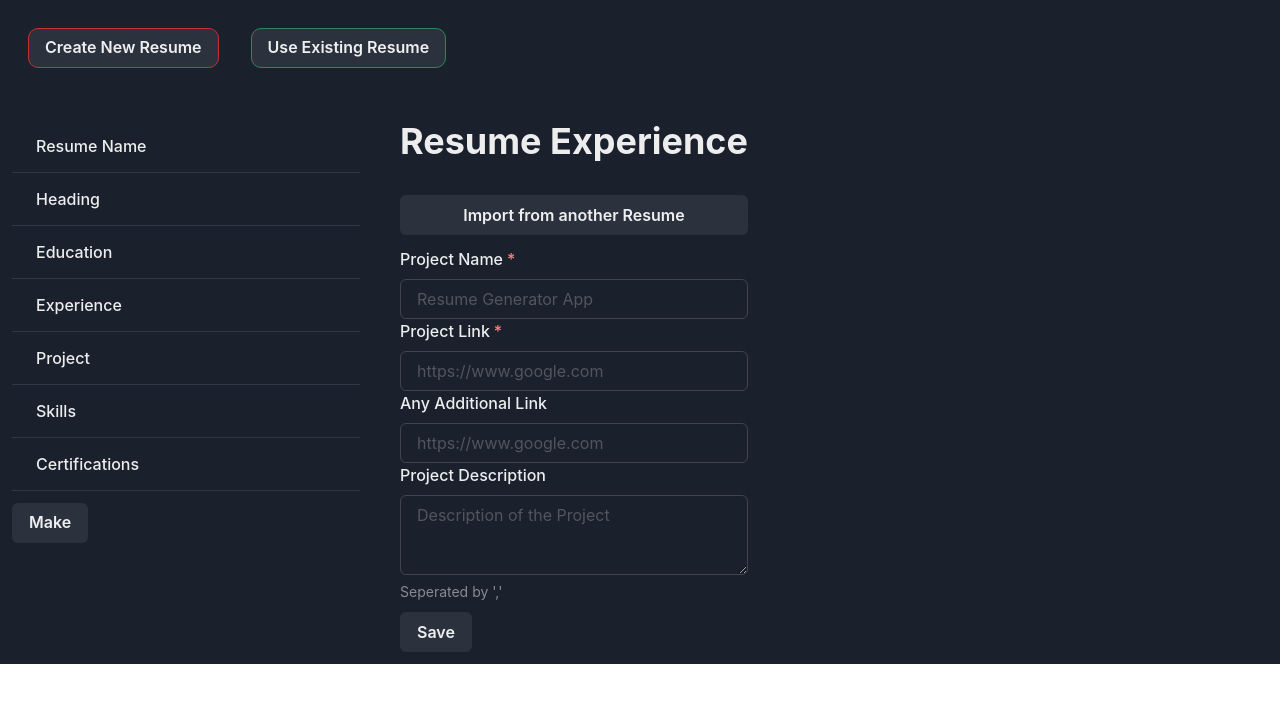
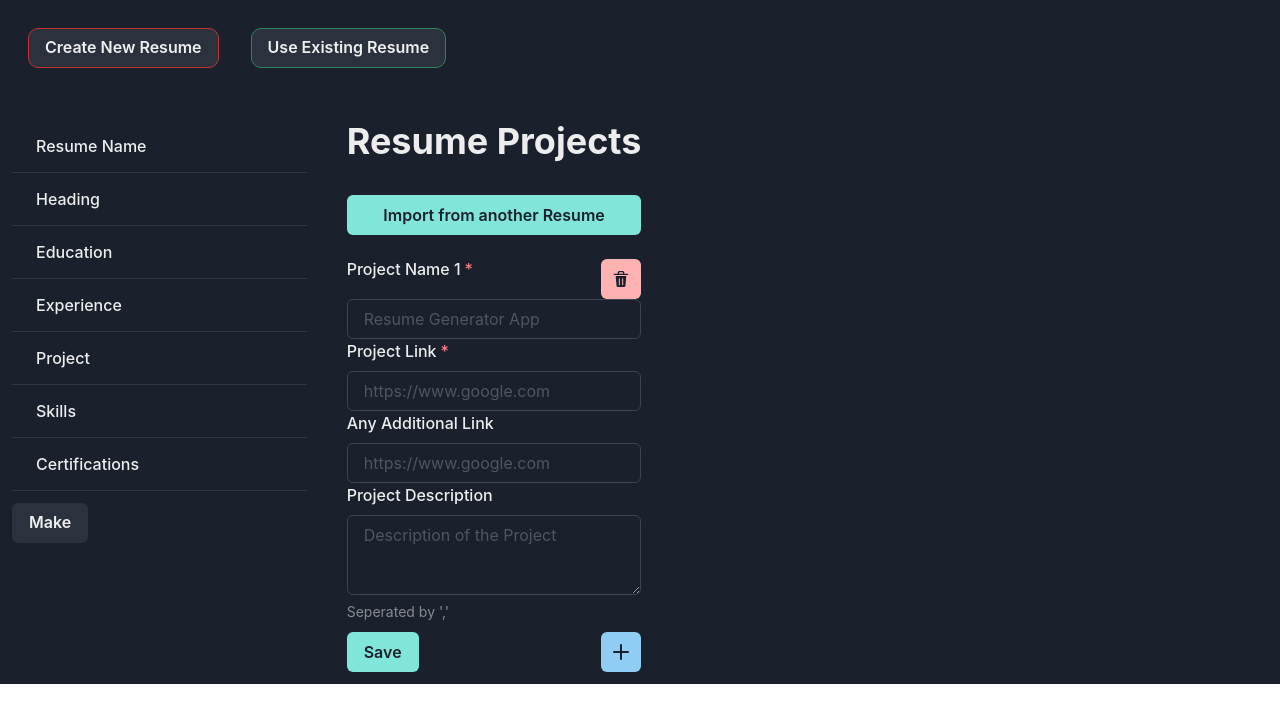
Before and after one commit to TheFJcurve/resume-generator-app, a React (Vite) app in the folder frontend/: page /resume/create/project in a window 1280 px wide. Shown: the top 722 px of the page. Built offline with nearby package versions, Linux system fonts and the light colour scheme.

Commit message:
added add remove capabilites for projects page

```diff
--- a/frontend/src/components/ExperiencePage.tsx
+++ b/frontend/src/components/ExperiencePage.tsx
@@ -71,8 +71,6 @@ const ExperiencePage = () => {
     data.splice(index, 1);
     setInputFields(data);
   };
-
-  console.log(inputFields);
 
   return (
     <SimpleGrid gap={2}>
--- a/frontend/src/components/ProjectPage.tsx
+++ b/frontend/src/components/ProjectPage.tsx
@@ -7,77 +7,132 @@ import {
   Textarea,
   FormHelperText,
   Heading,
+  HStack,
+  IconButton,
+  Box,
 } from "@chakra-ui/react";
 import { Form } from "react-router-dom";
 import useResume from "../hooks/useResume";
+import { AddIcon, DeleteIcon } from "@chakra-ui/icons";
+import { useState } from "react";
 
 const ProjectPage = () => {
   const { resume, dispatch } = useResume();
+  const defaultField = [
+    {
+      projectName: "",
+      projectLink: "",
+      additionalLink: "",
+      description: "",
+    },
+  ];
+  const [inputFields, setInputFields] = useState(
+    resume
+      ? resume.projects?.length === 0
+        ? defaultField
+        : resume?.projects
+      : defaultField
+  );
 
   const handleSubmit = (e: React.FormEvent<HTMLFormElement>) => {
     e.preventDefault();
     const data = new FormData(e.currentTarget);
-    const newProject = [
-      {
-        projectName: data.get("projectName") as string,
-        projectLink: data.get("projectLink") as string,
-        additionalLink: data.get("additionalLink") as string,
-        description: data.get("description") as string,
-      },
-    ];
+
+    // Create an array of education objects from the form data
+    const newProjects = Array.from(
+      { length: inputFields.length },
+      (_, index) => ({
+        projectName: data.get(`projectName${index}`) as string,
+        projectLink: data.get(`projectLink${index}`) as string,
+        additionalLink: data.get(`additionalLink${index}`) as string,
+        description: data.get(`description${index}`) as string,
+      })
+    );
 
     dispatch({
       type: "UPDATE_RESUME",
       field: "projects",
-      value: newProject,
+      value: newProjects,
     });
+
+    setInputFields(newProjects);
+  };
+
+  const addField = () => {
+    setInputFields([...inputFields, defaultField[0]]);
+  };
+
+  const removeField = (index: number) => {
+    let data = [...inputFields];
+    data.splice(index, 1);
+    setInputFields(data);
   };
 
   return (
     <SimpleGrid gap={3}>
-      <Heading marginBottom={5}>Resume Experience</Heading>
-      <Button>Import from another Resume</Button>
+      <Heading marginBottom={5}>Resume Projects</Heading>
+      <Button colorScheme="teal">Import from another Resume</Button>
       <Form onSubmit={handleSubmit}>
+        {inputFields.map((input, index) => (
+          <Box key={index}>
             <FormControl isRequired>
-          <FormLabel>Project Name</FormLabel>
+              <HStack>
+                <FormLabel>Project Name {index + 1}</FormLabel>
+                <IconButton
+                  style={{ marginLeft: "auto" }}
+                  onClick={() => removeField(index)}
+                  colorScheme="red"
+                  marginTop={3}
+                  icon={<DeleteIcon />}
+                  aria-label="remove"
+                />
+              </HStack>
               <Input
-            name="projectName"
+                name={`projectName${index}`}
                 placeholder="Resume Generator App"
-            defaultValue={resume?.projects.map((e) => e.projectName)}
+                defaultValue={input.projectName}
               />
             </FormControl>
             <FormControl isRequired>
               <FormLabel>Project Link</FormLabel>
               <Input
-            name="projectLink"
+                name={`projectLink${index}`}
                 placeholder="https://www.google.com"
-            defaultValue={resume?.projects.map((e) => e.projectLink)}
+                defaultValue={input.projectLink}
               />
             </FormControl>
             <FormControl>
               <FormLabel>Any Additional Link</FormLabel>
               <Input
-            name="additionalLink"
+                name={`additionalLink${index}`}
                 placeholder="https://www.google.com"
-            defaultValue={resume?.projects.map((e) =>
-              e.additionalLink ? e.additionalLink : ""
-            )}
+                defaultValue={input.additionalLink ? input.additionalLink : ""}
               />
             </FormControl>
             <FormControl>
               <FormLabel>Project Description</FormLabel>
               <Textarea
-            name="description"
+                name={`description${index}`}
                 placeholder="Description of the Project"
-            defaultValue={resume?.projects.map((e) =>
-              e.description ? e.description : ""
-            )}
+                defaultValue={input.description ? input.description : ""}
               />
               <FormHelperText>Seperated by ',' </FormHelperText>
             </FormControl>
-        <Button marginTop={3} type="submit">
+          </Box>
+        ))}
+        <HStack>
+          <Button colorScheme="teal" marginTop={3} type="submit">
             Save
           </Button>
+          <IconButton
+            style={{ marginLeft: "auto" }}
+            onClick={addField}
+            colorScheme="blue"
+            marginTop={3}
+            icon={<AddIcon />}
+            aria-label="add"
+          />
+        </HStack>
       </Form>
     </SimpleGrid>
   );
```
Lines whose indentation alone changed are shown as unchanged.
